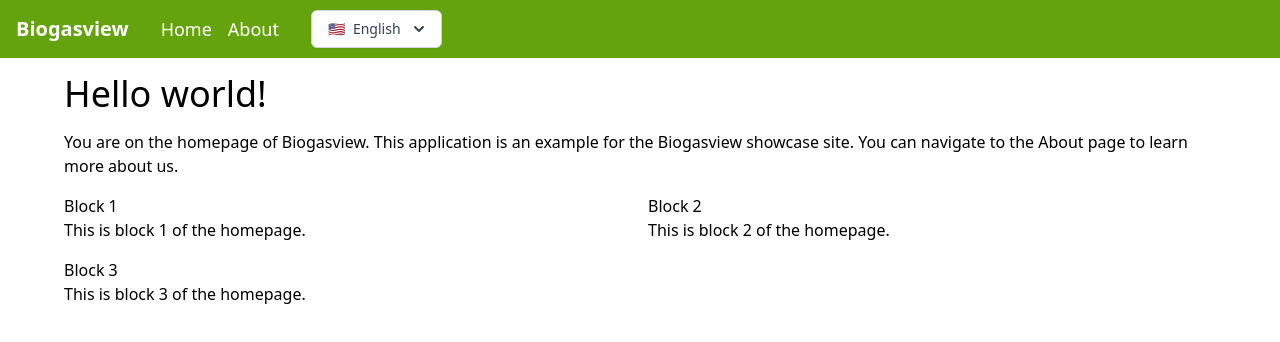
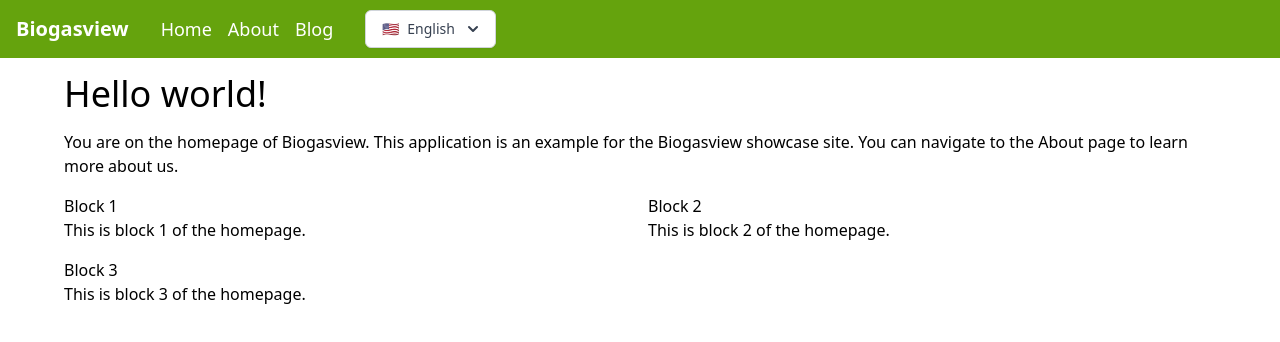
Before and after one commit to QuentinVdr/poc-showcase-next, a Next.js app: page /en in a window 1280 px wide. Shown: the top 342 px of the page. Built offline with nearby package versions, Linux system fonts and the light colour scheme.

Commit message:
✨ add blog page and link in header; update translations

```diff
--- a/messages/en.json
+++ b/messages/en.json
@@ -7,6 +7,7 @@
     "title": "Biogasview",
     "home": "Home",
     "about": "About",
+    "blog": "Blog",
     "language": {
       "title": "Language",
       "en": "English",
--- a/messages/fr.json
+++ b/messages/fr.json
@@ -7,6 +7,7 @@
     "title": "Biogasview",
     "home": "Accueil",
     "about": "À propos",
+    "blog": "Blog",
     "language": {
       "title": "Langue",
       "en": "Anglais",
--- /dev/null
+++ b/src/app/[locale]/blog/[[...postSlug]]/page.jsx
@@ -0,0 +1 @@
+//TODO
--- /dev/null
+++ b/src/app/[locale]/blog/page.jsx
@@ -0,0 +1,26 @@
+import { Link } from '@i18n/routing';
+import { useLocale } from 'next-intl';
+import { getDocuments } from 'outstatic/server';
+
+export default function BlogPage() {
+  const locale = useLocale();
+  const posts = getData(locale);
+
+  return (
+    <main className="mx-auto my-4 flex w-11/12 max-w-6xl flex-col gap-4">
+      {posts.map((post) => (
+        <Link key={post.title} href={`/blog/${post.slug}`}>
+          <h2>{post.title}</h2>
+        </Link>
+      ))}
+    </main>
+  );
+}
+
+function getData(locale) {
+  const posts = getDocuments(`${locale}-posts`, ['title', 'slug']);
+
+  console.log('🚀 ~ getData ~ posts:', posts);
+
+  return posts;
+}
--- a/src/components/global/Header/Header.jsx
+++ b/src/components/global/Header/Header.jsx
@@ -15,6 +15,9 @@ export default function Header() {
         <Link className="hover:underline" href="/about">
           {t('about')}
         </Link>
+        <Link className="hover:underline" href="/blog">
+          {t('blog')}
+        </Link>
       </nav>
       <LanguageSwitcher />
     </header>
```
